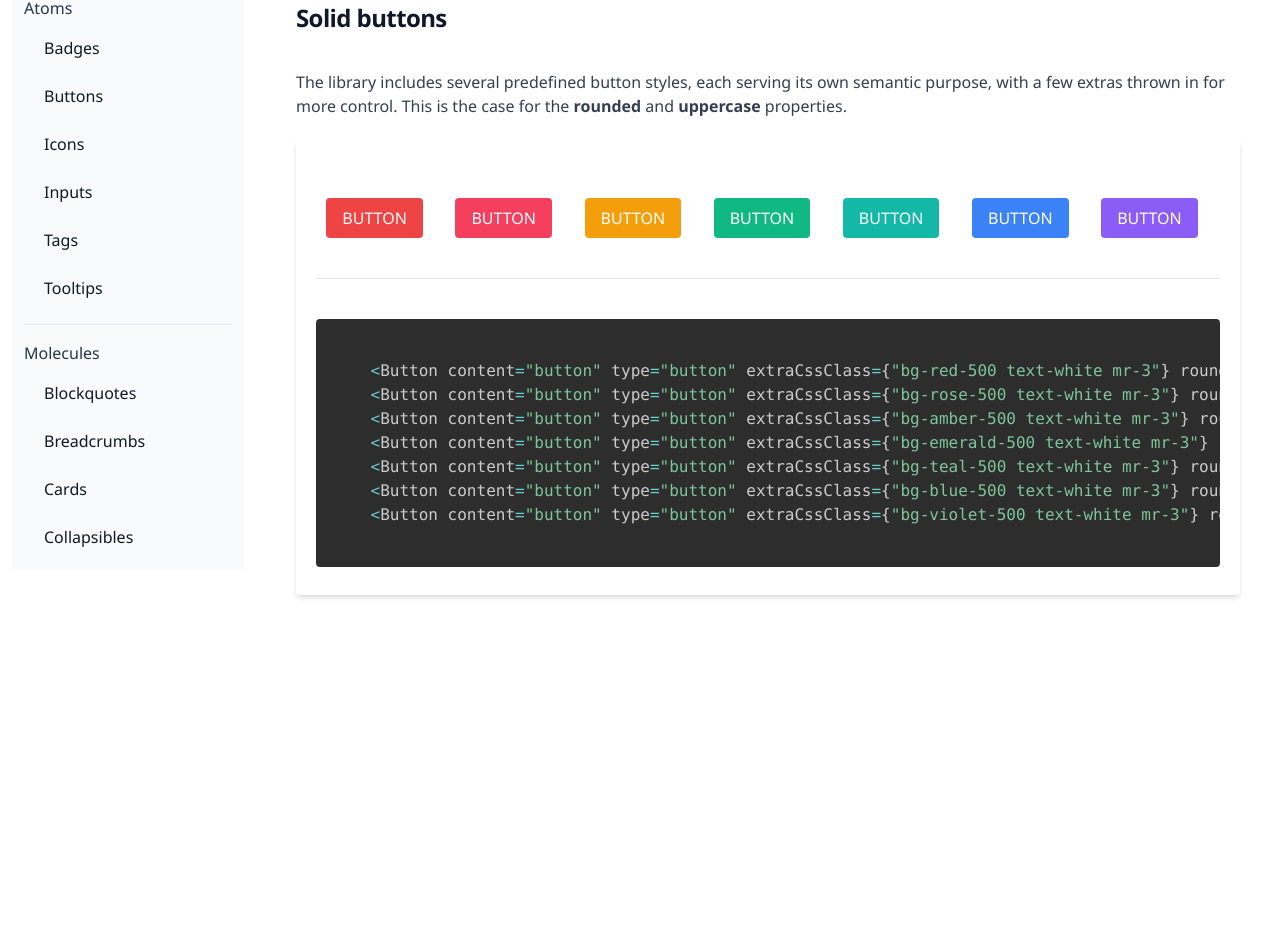
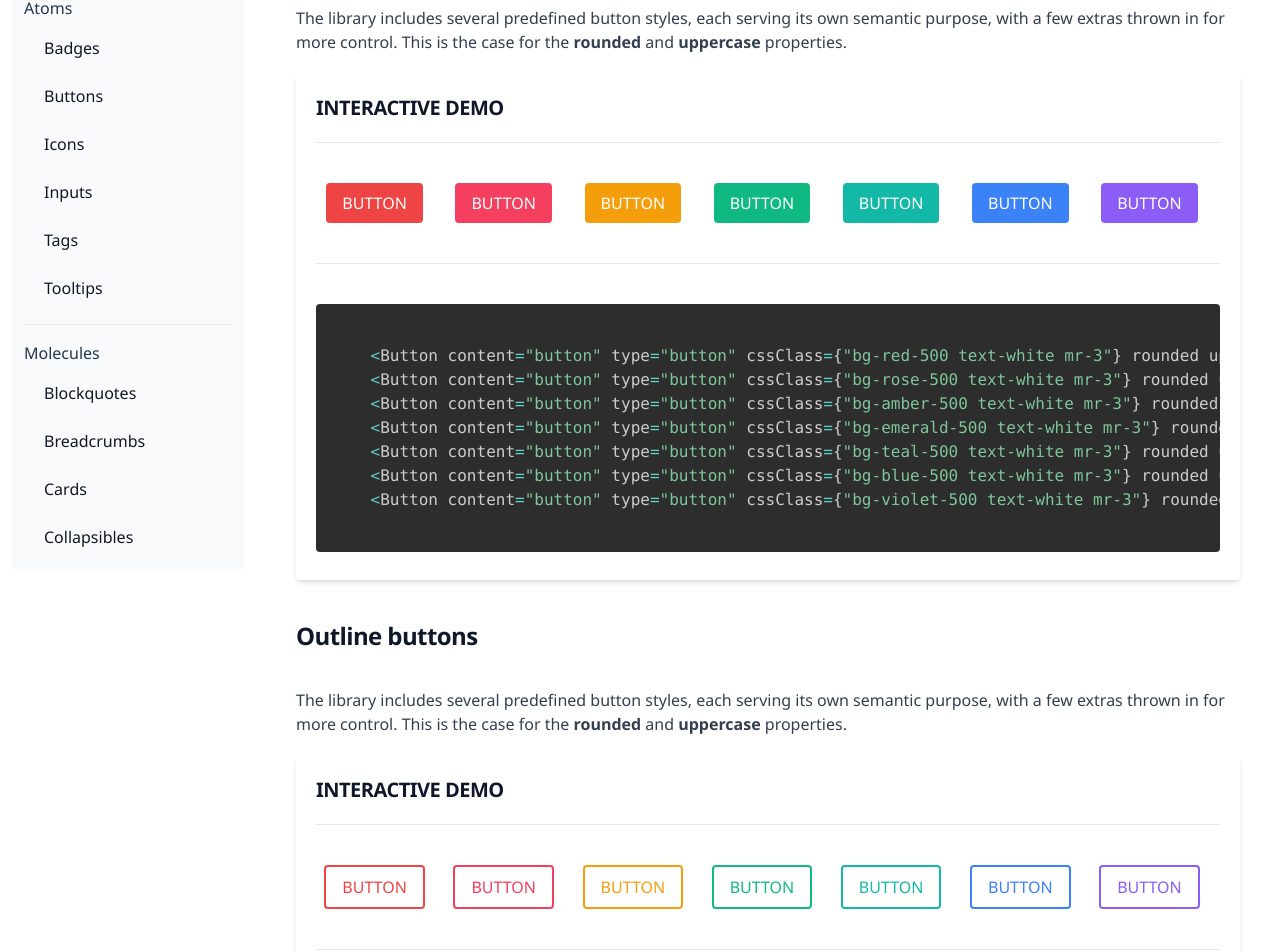
Before and after one commit to VictorPerezAsuaje/ReactComponentLibrary, a React (Create React App) app: page /atoms/buttons in a window 1280 px wide. Shown: the part 230-1182 px from the top of the page. Before the commit the page ends 901 px from the top, so only its background shows below. Built offline with nearby package versions, Linux system fonts and the light colour scheme.

Commit message:
- Added new buttons and created the alert component. - Minor changes to simplify certain functions

```diff
--- a/src/components/Atoms/Button/Button.tsx
+++ b/src/components/Atoms/Button/Button.tsx
@@ -2,9 +2,9 @@ import React from "react";
 
 interface IButtonProps extends React.ButtonHTMLAttributes<HTMLButtonElement> {
     content:string,
-    extraCssClass?:string,
-    hoverable?:boolean,
-    outline?:boolean,
+    cssClass?:string,
+    hoverable?:string,
+    outline?:string,
     rounded?:boolean,
     circle?:boolean,
     uppercase?:boolean,
@@ -12,17 +12,17 @@ interface IButtonProps extends React.ButtonHTMLAttributes<HTMLButtonElement> {
 }
 
 export default function Button(props:IButtonProps) {
-    const { content, onClickHandler, type, extraCssClass, hoverable, outline, rounded, circle, uppercase } = props;
+    const { content, onClickHandler, type, cssClass, hoverable, outline, rounded, circle, uppercase } = props;
 
-    let cssClass:string = `py-2 px-4 ${extraCssClass !== undefined ? extraCssClass : ""}`;
+    let finalCssClass:string = ` ${cssClass !== undefined ? cssClass : ""}`;
 
-    cssClass += rounded ? " rounded " : "";
-    cssClass += outline ? " outline outline-1 " : "";
-    cssClass += circle ? " rounded-full " : "";
-    cssClass += hoverable ? " transition-all ease-in-out " : "";
-    cssClass += uppercase ? " uppercase " : "";
+    finalCssClass += rounded ? " py-2 px-4 rounded " : "";
+    finalCssClass += circle ? " rounded-full py-2 px-2 " : "";
+    finalCssClass += uppercase ? " uppercase " : "";
+    finalCssClass += outline !== undefined ? ` ${outline} outline outline-1 ` : "";
+    finalCssClass += hoverable !== undefined ? ` ${hoverable} transition-all ease-in-out ` : "";
 
     return (
-        <button className={cssClass} type={type} onClick={onClickHandler}>{content}</button>
+        <button className={finalCssClass} type={type} onClick={onClickHandler}>{content}</button>
     )
 }
--- a/src/components/Atoms/Heading/Heading.tsx
+++ b/src/components/Atoms/Heading/Heading.tsx
@@ -5,29 +5,30 @@ interface HeadingProps{
     cssClass?:string
 }
 
-const renderHeading = (hProps:HeadingProps) => {
-    let baseCssClass = "inline-block font-bold text-slate-900 tracking-tight dark:text-slate-200 mb-5 w-full";
+const renderHeading = (props:HeadingProps) => {
+    const { content, type, cssClass } = props;
+    let baseCssClass = `inline-block font-bold text-slate-900 tracking-tight dark:text-slate-200 mb-5 w-full ${cssClass === undefined ? "" : cssClass }`;
 
-    switch(hProps.type){
+    switch(type){
         case HeadingType.h3:
         default:
             baseCssClass += " text-xl";
-            return <h3 className={hProps.cssClass === undefined ? baseCssClass : hProps.cssClass }>{hProps.content}</h3>
+            return <h3 className={baseCssClass}>{content}</h3>
 
         case HeadingType.h1:
             baseCssClass += " text-3xl";
-            return <h1 className={hProps.cssClass === undefined ? baseCssClass : hProps.cssClass}>{hProps.content}</h1>
+            return <h1 className={baseCssClass}>{content}</h1>
 
         case HeadingType.h2:
             baseCssClass += " text-2xl";
-            return <h2 className={hProps.cssClass === undefined ? baseCssClass : hProps.cssClass}>{hProps.content}</h2>
+            return <h2 className={baseCssClass}>{content}</h2>
 
         case HeadingType.h4:
             baseCssClass += " text-lg";
-            return <h4 className={hProps.cssClass === undefined ? baseCssClass : hProps.cssClass}>{hProps.content}</h4>
+            return <h4 className={baseCssClass}>{content}</h4>
 
         case HeadingType.h5:
-            return <h5 className={hProps.cssClass === undefined ? baseCssClass : hProps.cssClass}>{hProps.content}</h5>
+            return <h5 className={baseCssClass}>{content}</h5>
     }
 }
 
--- /dev/null
+++ b/src/components/Molecules/Alert/Alert.tsx
@@ -0,0 +1,18 @@
+import Button from "../../Atoms/Button/Button";
+
+interface IAlertProps{
+    children:React.ReactNode,
+    cssClass?:string,
+    onClickHandler():any
+}
+
+export default function Alert(props:IAlertProps) {
+    const { children, cssClass, onClickHandler } = props;
+
+  return (
+    <div className={"grid grid-cols-8 p-4 m-3 rounded " + cssClass}>
+        <span className="col-span-7">{children}</span>
+        <Button content="X" cssClass="font-bold" onClickHandler={onClickHandler} />
+    </div>
+  )
+}
--- a/src/components/Molecules/Card/Card.tsx
+++ b/src/components/Molecules/Card/Card.tsx
@@ -2,16 +2,16 @@ import React, { CSSProperties } from 'react'
 
 export interface ICardProps{
     children?:React.ReactNode,
-    extraCssClass?:string,
+    cssClass?:string,
     extraStyle?:CSSProperties
 }
 
 
 export default function Card(props:ICardProps) {
-    const { children, extraCssClass, extraStyle } = props;
+    const { children, cssClass, extraStyle } = props;
 
     return (
-        <div className={`shadow-md rounded p-5 ${extraCssClass}`} style={extraStyle}>
+        <div className={`shadow-md rounded p-5 ${cssClass}`} style={extraStyle}>
             {children}
         </div>
     )
--- a/src/pages/atoms/buttons/Buttons.tsx
+++ b/src/pages/atoms/buttons/Buttons.tsx
@@ -1,49 +1,114 @@
 import { useState } from "react";
 import Button from "../../../components/Atoms/Button/Button";
 import Heading, { HeadingType } from "../../../components/Atoms/Heading/Heading";
+import Alert from "../../../components/Molecules/Alert/Alert";
 import Card from "../../../components/Molecules/Card/Card";
 import Code from "../../components/Code";
 
+enum ButtonType { solid, outline }
+
 export default function Buttons() {
   const [solidBtnLightness, setSolidBtnLightness] = useState("500");
+  const [solidBtnColor, setSolidBtnColor] = useState("");
+  const [outBtnColor, setOutBtnColor] = useState("");
+  const [solidAlertVisibility, setSolidAlertVisibility] = useState(false);
+  const [outAlertVisibility, setOutAlertVisibility] = useState(false);
 
   const exampleCode = `
-    <Button content="button" type="button" extraCssClass={"bg-red-${solidBtnLightness} text-white mr-3"} rounded uppercase />
-    <Button content="button" type="button" extraCssClass={"bg-rose-${solidBtnLightness} text-white mr-3"} rounded uppercase />
-    <Button content="button" type="button" extraCssClass={"bg-amber-${solidBtnLightness} text-white mr-3"} rounded uppercase />
-    <Button content="button" type="button" extraCssClass={"bg-emerald-${solidBtnLightness} text-white mr-3"} rounded uppercase />
-    <Button content="button" type="button" extraCssClass={"bg-teal-${solidBtnLightness} text-white mr-3"} rounded uppercase />
-    <Button content="button" type="button" extraCssClass={"bg-blue-${solidBtnLightness} text-white mr-3"} rounded uppercase />
-    <Button content="button" type="button" extraCssClass={"bg-violet-${solidBtnLightness} text-white mr-3"} rounded uppercase />
+    <Button content="button" type="button" cssClass={"bg-red-${solidBtnLightness} text-white mr-3"} rounded uppercase />
+    <Button content="button" type="button" cssClass={"bg-rose-${solidBtnLightness} text-white mr-3"} rounded uppercase />
+    <Button content="button" type="button" cssClass={"bg-amber-${solidBtnLightness} text-white mr-3"} rounded uppercase />
+    <Button content="button" type="button" cssClass={"bg-emerald-${solidBtnLightness} text-white mr-3"} rounded uppercase />
+    <Button content="button" type="button" cssClass={"bg-teal-${solidBtnLightness} text-white mr-3"} rounded uppercase />
+    <Button content="button" type="button" cssClass={"bg-blue-${solidBtnLightness} text-white mr-3"} rounded uppercase />
+    <Button content="button" type="button" cssClass={"bg-violet-${solidBtnLightness} text-white mr-3"} rounded uppercase />
   `
+
+  const onBtnClick = (btnColor:string, btnType:ButtonType) => {
+    switch(btnType){
+      case ButtonType.solid:
+        setSolidBtnColor(btnColor);
+        setSolidAlertVisibility(true);
+        break;
+      case ButtonType.outline:
+        setOutBtnColor(btnColor);
+        setOutAlertVisibility(true);
+        break;
+    }
+
+  }
+
+  const onCloseClick = (btnColor:string, btnType:ButtonType) => {
+    switch(btnType){
+      case ButtonType.solid:
+        setSolidBtnColor(btnColor);
+        setSolidAlertVisibility(false);
+        break;
+      case ButtonType.outline:
+        setOutBtnColor(btnColor);
+        setOutAlertVisibility(false);
+        break;
+    }
+
+  }
 
   return (
     <>
         <Heading type={HeadingType.h1} content="Buttons" />
         <p>Buttons allow users to take actions in forms, dialogs, widgets, etc. with just one click.</p>
-        <div className="my-5">
-          <Button content="Dark" type="button" extraCssClass="bg-slate-600 text-white mr-4 w-24" uppercase circle onClickHandler={() => setSolidBtnLightness("600")}/>
-          <Button content="Normal" type="button" extraCssClass="bg-slate-500 text-white mr-4 w-24" uppercase circle onClickHandler={() => setSolidBtnLightness("500")}/>
-          <Button content="Light" type="button" extraCssClass="bg-slate-400 text-white w-24" uppercase circle onClickHandler={() => setSolidBtnLightness("400")}/>
-        </div>
+        <Card cssClass="my-5 fixed right-4 top-2 flex flex-col rounded-full bg-white">
+          <Button content="🌙" type="button" cssClass="bg-slate-600 text-white mb-4" uppercase circle onClickHandler={() => setSolidBtnLightness("600")} hoverable="hover:bg-slate-400" />
+          <Button content="⛅" type="button" cssClass="bg-slate-500 text-white mb-4" uppercase circle onClickHandler={() => setSolidBtnLightness("500")} hoverable="hover:bg-slate-300"/>
+          <Button content="🌞" type="button" cssClass="bg-slate-400 text-white" uppercase circle onClickHandler={() => setSolidBtnLightness("400")} hoverable="hover:bg-slate-200"/>
+        </Card>
 
-        <div id="simpleButton">
-          <Heading type={HeadingType.h2} content="Solid buttons" />
-          <p>The library includes several predefined button styles, each serving its own semantic purpose, with a few extras thrown in for more control. This is the case for the <b>rounded</b> and <b>uppercase</b> properties.</p>
-          <Card extraCssClass="my-5">
-            <div className="flex flex-row justify-around my-10">
-              <Button content="button" type="button" extraCssClass={`bg-red-${solidBtnLightness} text-white mr-3`} rounded uppercase />
-              <Button content="button" type="button" extraCssClass={`bg-rose-${solidBtnLightness} text-white mr-3`} rounded uppercase onClickHandler={() => console.log("rose")}/>
-              <Button content="button" type="button" extraCssClass={`bg-amber-${solidBtnLightness} text-white mr-3`} rounded uppercase onClickHandler={() => console.log("amber")}/>
-              <Button content="button" type="button" extraCssClass={`bg-emerald-${solidBtnLightness} text-white mr-3`} rounded uppercase onClickHandler={() => console.log("emerald")}/>
-              <Button content="button" type="button" extraCssClass={`bg-teal-${solidBtnLightness} text-white mr-3`} rounded uppercase onClickHandler={() => console.log("teal")}/>
-              <Button content="button" type="button" extraCssClass={`bg-blue-${solidBtnLightness} text-white mr-3`} rounded uppercase onClickHandler={() => console.log("blue")}/>
-              <Button content="button" type="button" extraCssClass={`bg-violet-${solidBtnLightness} text-white mr-3`} rounded uppercase onClickHandler={() => console.log("violet")}/>
-            </div>
-            <hr className="mb-10" />
-            <Code language="javascript" content={exampleCode} />
-          </Card>
-        </div>
+        {/* SOLID BUTTONS */}
+        <Heading type={HeadingType.h2} content="Solid buttons" />
+        <p>The library includes several predefined button styles, each serving its own semantic purpose, with a few extras thrown in for more control. This is the case for the <b>rounded</b> and <b>uppercase</b> properties.</p>
+        <Card cssClass="my-5">
+          <Heading type={HeadingType.h3} content="INTERACTIVE DEMO" />
+          <hr />
+          <div className="flex flex-row justify-around my-10">
+            <Button content="button" type="button" cssClass={`bg-red-${solidBtnLightness} text-white mr-3 font-medium`} rounded uppercase onClickHandler={() => onBtnClick("red", ButtonType.solid)}/>
+            <Button content="button" type="button" cssClass={`bg-rose-${solidBtnLightness} text-white mr-3 font-medium`} rounded uppercase onClickHandler={() => onBtnClick("rose", ButtonType.solid)} />
+            <Button content="button" type="button" cssClass={`bg-amber-${solidBtnLightness} text-white mr-3 font-medium`} rounded uppercase onClickHandler={() => onBtnClick("amber", ButtonType.solid)} />
+            <Button content="button" type="button" cssClass={`bg-emerald-${solidBtnLightness} text-white mr-3 font-medium`} rounded uppercase onClickHandler={() => onBtnClick("emerald", ButtonType.solid)} />
+            <Button content="button" type="button" cssClass={`bg-teal-${solidBtnLightness} text-white mr-3 font-medium`} rounded uppercase onClickHandler={() => onBtnClick("teal", ButtonType.solid)} />
+            <Button content="button" type="button" cssClass={`bg-blue-${solidBtnLightness} text-white mr-3 font-medium`} rounded uppercase onClickHandler={() => onBtnClick("blue", ButtonType.solid)} />
+            <Button content="button" type="button" cssClass={`bg-violet-${solidBtnLightness} text-white mr-3 font-medium`} rounded uppercase onClickHandler={() => onBtnClick("violet", ButtonType.solid)} />
+          </div>
+
+          {
+            solidAlertVisibility ? <Alert children={<b>Wow! Now I'm {solidBtnColor}! 🤯</b>} cssClass={`bg-${solidBtnColor}-${solidBtnLightness} text-white w-80 mx-auto text-center`} onClickHandler={() => onCloseClick("", ButtonType.solid)} /> : ""
+          }
+
+          <hr className="mb-10" />
+          <Code language="javascript" content={exampleCode} />
+        </Card>
+
+         {/* OUTLINE BUTTONS */}
+        <Heading type={HeadingType.h2} content="Outline buttons" cssClass="mt-5" />
+        <p>The library includes several predefined button styles, each serving its own semantic purpose, with a few extras thrown in for more control. This is the case for the <b>rounded</b> and <b>uppercase</b> properties.</p>
+        <Card cssClass="my-5">
+          <Heading type={HeadingType.h3} content="INTERACTIVE DEMO" />
+          <hr />
+          <div className="flex flex-row justify-around my-10">
+            <Button content="button" type="button" cssClass={`border-2 border-red-${solidBtnLightness} text-red-${solidBtnLightness} font-medium mr-3`} rounded uppercase onClickHandler={() => onBtnClick("red", ButtonType.outline)}/>
+            <Button content="button" type="button" cssClass={`border-2 border-rose-${solidBtnLightness} text-rose-${solidBtnLightness} mr-3 font-medium`} rounded uppercase onClickHandler={() => onBtnClick("rose", ButtonType.outline)} />
+            <Button content="button" type="button" cssClass={`border-2 border-amber-${solidBtnLightness} text-amber-${solidBtnLightness} mr-3 font-medium`} rounded uppercase onClickHandler={() => onBtnClick("amber", ButtonType.outline)} />
+            <Button content="button" type="button" cssClass={`border-2 border-emerald-${solidBtnLightness} text-emerald-${solidBtnLightness} mr-3 font-medium`} rounded uppercase onClickHandler={() => onBtnClick("emerald", ButtonType.outline)} />
+            <Button content="button" type="button" cssClass={`border-2 border-teal-${solidBtnLightness} text-teal-${solidBtnLightness} mr-3 font-medium`} rounded uppercase onClickHandler={() => onBtnClick("teal", ButtonType.outline)} />
+            <Button content="button" type="button" cssClass={`border-2 border-blue-${solidBtnLightness} text-blue-${solidBtnLightness} mr-3 font-medium`} rounded uppercase onClickHandler={() => onBtnClick("blue", ButtonType.outline)} />
+            <Button content="button" type="button" cssClass={`border-2 border-violet-${solidBtnLightness} text-violet-${solidBtnLightness} mr-3 font-medium`} rounded uppercase onClickHandler={() => onBtnClick("violet", ButtonType.outline)} />
+          </div>
+
+          {
+            outAlertVisibility ? <Alert children={<b>Wow! Now I'm {outBtnColor}! 🤯</b>} cssClass={`border-2 border-${outBtnColor}-${solidBtnLightness} text-${outBtnColor}-${solidBtnLightness} w-80 mx-auto text-center`} onClickHandler={() => onCloseClick("", ButtonType.outline)} /> : ""
+          }
+
+          <hr className="mb-10" />
+          <Code language="javascript" content={exampleCode} />
+        </Card>
     </>
   )
 }
--- a/src/pages/components/ListPreview.tsx
+++ b/src/pages/components/ListPreview.tsx
@@ -63,7 +63,7 @@ export default function ListPreview() {
       let obj;
 
       if(useCards)
-        obj = <Card key={`card_${item.content}`} extraCssClass="flex flex-row items-center w-64" extraStyle={{ marginBottom: `${verticalSpacing}${unit}` }}><ListItem key={item.content} content={item.content} iconSrc={useIcons ? item.iconSrc : undefined} extraStyle={{ color: color }} /></Card>
+        obj = <Card key={`card_${item.content}`} cssClass="flex flex-row items-center w-64" extraStyle={{ marginBottom: `${verticalSpacing}${unit}` }}><ListItem key={item.content} content={item.content} iconSrc={useIcons ? item.iconSrc : undefined} extraStyle={{ color: color }} /></Card>
       else
         obj = <ListItem key={item.content} content={item.content} iconSrc={useIcons ? item.iconSrc : undefined} extraStyle={{ color: color,  marginBottom: `${verticalSpacing}${unit}`}}  />
 
--- a/tailwind.config.js
+++ b/tailwind.config.js
@@ -4,7 +4,9 @@ module.exports = {
     "./src/**/*.{js,jsx,ts,tsx}",
   ],
   safelist: [
-    {pattern: /bg-(red|rose|amber|emerald|teal|blue|violet)-(400|500|600)/}
+    {pattern: /bg-(red|rose|amber|emerald|teal|blue|violet)-(400|500|600)/},
+    {pattern: /border-(red|rose|amber|emerald|teal|blue|violet)-(400|500|600)/},
+    {pattern: /text-(red|rose|amber|emerald|teal|blue|violet)-(400|500|600)/}
   ],
   theme: {
     extend: {},
```
